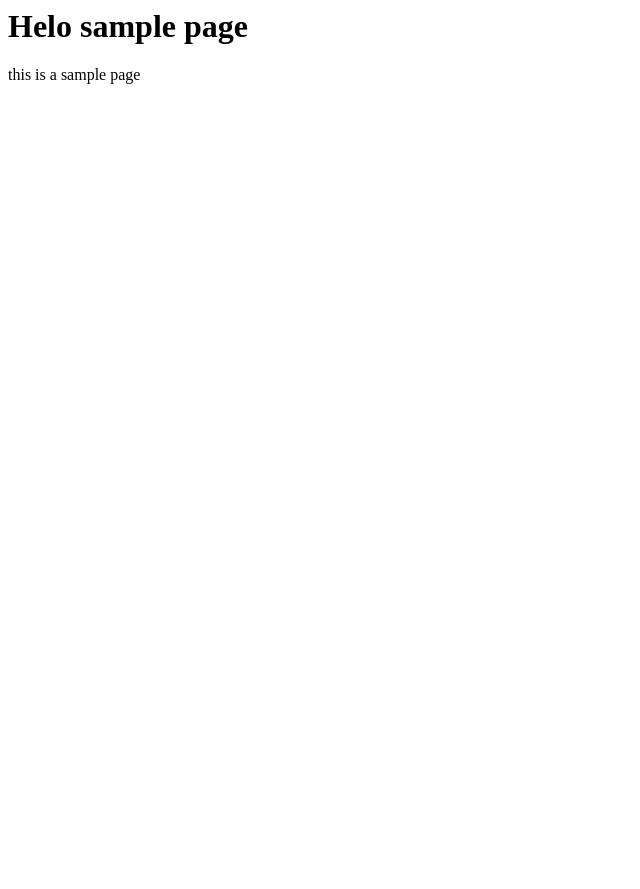
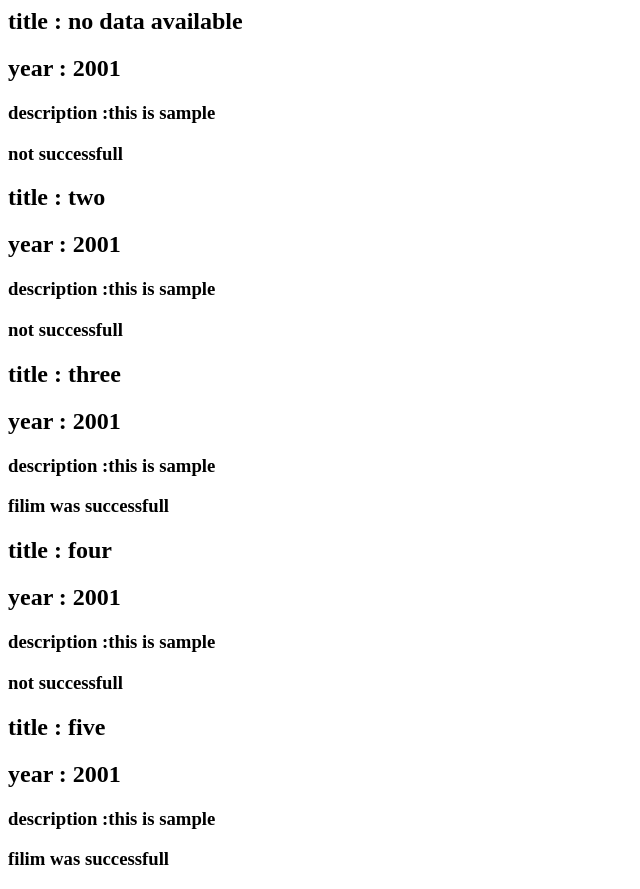
Before and after one commit to anasmuhd01/django, a Django app: page /renurl/ in a window 1280 px wide. Shown: the whole page, without its empty margins (0-640 px from the left). Before the commit the page ends 84 px from the top, so only its background shows below. Run offline with Django 5.2, Linux system fonts and the light colour scheme.

Commit message:
used default filter

```diff
--- a/main_file/second_file/views.py
+++ b/main_file/second_file/views.py
@@ -8,4 +8,35 @@ def first_one(request):
     return HttpResponse('helo django')
 
 def checking_render(req):
-    return render(req, "helo.html")
+    sample_dic = {'movies':[{
+
+        'description':'this is sample',
+        'year':'2001',
+        'success':False
+        },
+        {
+        'title':'two',
+        'description':'this is sample',
+        'year':'2001',
+        'success':False
+        },
+        {
+        'title':'three',
+        'description':'this is sample',
+        'year':'2001',
+        'success':True
+        },
+        {
+        'title':'four',
+        'description':'this is sample',
+        'year':'2001',
+        'success':False
+        },
+        {
+        'title':'five',
+        'description':'this is sample',
+        'year':'2001',
+        'success':True
+        },]}
+
+    return render(req, "helo.html", sample_dic)
--- a/main_file/templates/helo.html
+++ b/main_file/templates/helo.html
@@ -1,2 +1,11 @@
-<h1>Helo sample page</h1>
-<p>this is a sample page</p>
+{% for movi_obj in movies %}
+
+<h2>title : {{ movi_obj.title | default:'no data available' }}</h2>
+<h2>year : {{ movi_obj.year }}</h2>
+<h3>description :{{ movi_obj.description }}</h3>
+{% if movi_obj.success %}
+<h3>filim was successfull</h3>
+{% else %}
+<h3>not successfull</h3>
+{% endif %}
+{% endfor %}
```
